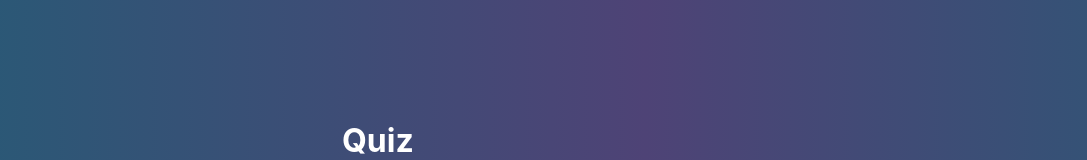
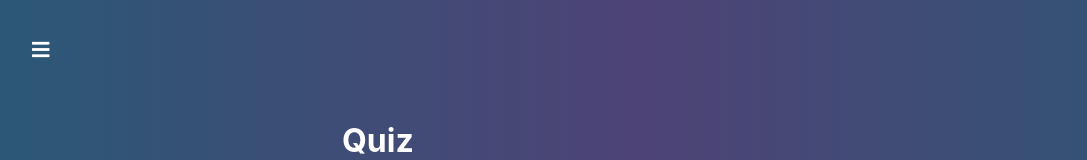
Before and after one commit to dev-081572/react-quiz, a React app: page / in a window 1280 px wide. Shown: the top 160 px of the page, without its empty margins (8-1095 px from the left). Built offline with nearby package versions, Linux system fonts and the light colour scheme.

Commit message:
1.20 Создан компонент MenuToggle
* Компонент MenuToggle отвечает за отображение меню

```diff
--- /dev/null
+++ b/src/components/navigation/MenuToggle/MenuToggle.js
@@ -0,0 +1,22 @@
+import React from 'react';
+import styles from './MenuToggle.module.scss';
+
+const MenuToggle = props => {
+  const cls = [
+    styles.MenuToggle,
+    'fa'
+  ];
+
+  if (props.isOpen) {
+    cls.push('fa-times');
+    cls.push(styles.open);
+  } else {
+    cls.push('fa-bars');
+  }
+
+  return (
+    <div className = {cls.join(' ')} onClick = {props.onToggle}></div>
+  )
+}
+
+export default MenuToggle;
--- /dev/null
+++ b/src/components/navigation/MenuToggle/MenuToggle.module.scss
@@ -0,0 +1,18 @@
+.MenuToggle {
+  position: fixed;
+  top: 40px;
+  left: 40px;
+  color: #fff;
+  font-size: 20px;
+  z-index: 100;
+  cursor: pointer;
+  transition: all .2s ease-in;
+
+  &:hover {
+    opacity: .7;
+  }
+
+  &.open {
+    left: 320px;
+  }
+}
--- a/src/hoc/Layout/Layout.js
+++ b/src/hoc/Layout/Layout.js
@@ -1,10 +1,26 @@
 import React, {Component} from 'react';
 import styles from './Layout.module.scss';
+import MenuToggle from '../../components/navigation/MenuToggle/MenuToggle';
 
 class Layout extends Component {
+  state = {
+    menuOpen: false
+  }
+
+  toggleMenu = () => {
+    this.setState({
+      menuOpen: !this.state.menuOpen
+    })
+  }
+
   render() {
     return (
       <div className = {styles.Layout}>
+        <MenuToggle
+          isOpen = {this.state.menuOpen}
+          onToggle = {this.toggleMenu}
+        />
+
         <main>
           {this.props.children}
         </main>
```
